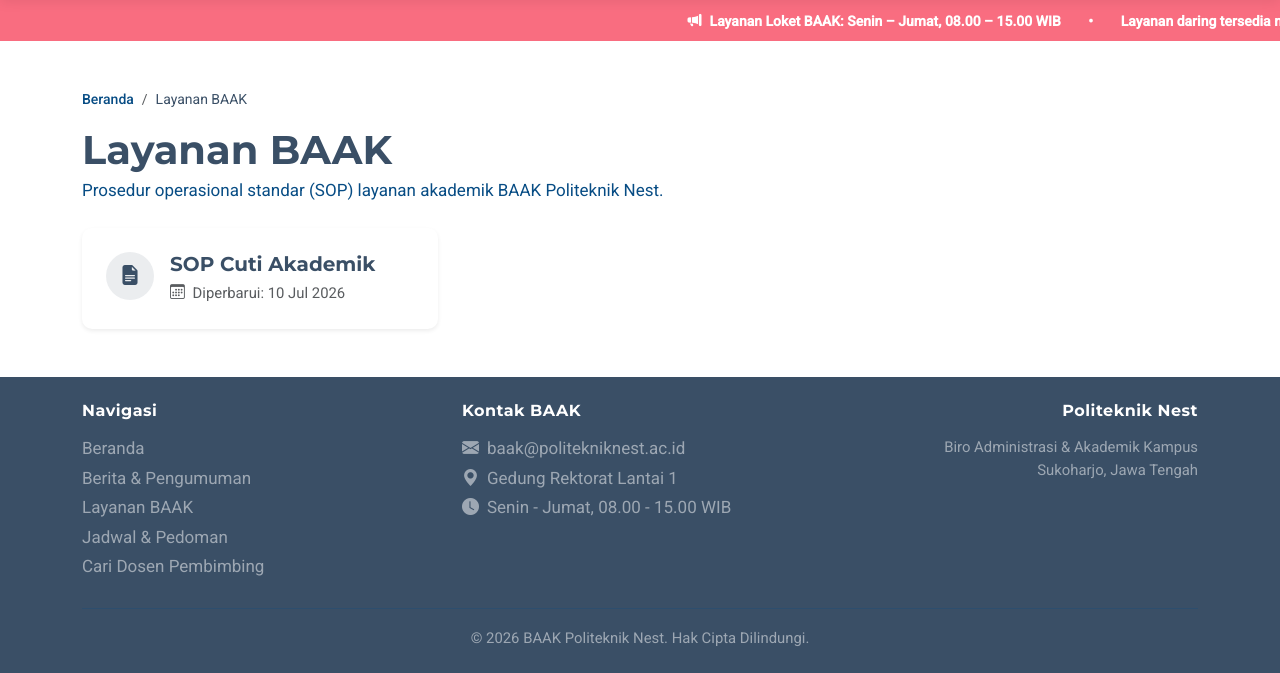
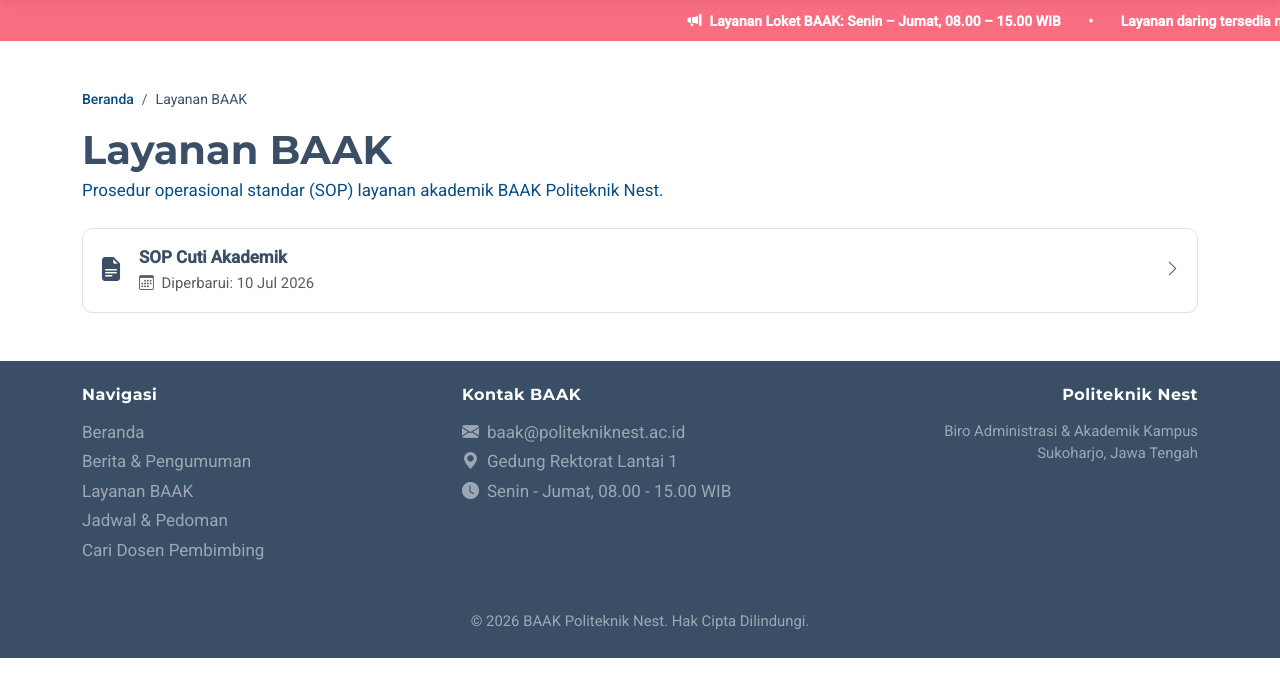
Before and after one commit to Bayu274/BAAK-PolNest, a PHP site: page /layanan in a window 1280 px wide. Shown: the part 83-756 px from the top of the page. Run offline with PHP 8.4, Linux system fonts and the light colour scheme; data comes from the database, SQL or seed files in the repository.

Commit message:
style: konsistensi visual halaman Layanan BAAK, detail Berita, dan detail Halaman/SOP dengan restrukturisasi gaya Gunadarma sebelumnya

```diff
--- a/views/frontend/news-detail.php
+++ b/views/frontend/news-detail.php
@@ -32,7 +32,9 @@
             </div>
 
             <hr class="mt-5 mb-4">
-            <a href="<?= BASE_URL ?>" class="btn btn-secondary"><i class="bi bi-arrow-left"></i> Kembali ke Beranda</a>
+            <div class="d-flex gap-2">
+            <a href="<?= BASE_URL ?>berita" class="btn btn-outline-primary"><i class="bi bi-arrow-left"></i> Kembali ke Berita</a>
+            <a href="<?= BASE_URL ?>" class="btn btn-link text-decoration-none">Beranda</a>
         </div>
     </div>
 </main>
--- a/views/frontend/page-detail.php
+++ b/views/frontend/page-detail.php
@@ -10,7 +10,7 @@
 
             <div class="card shadow-sm border-0">
                 <div class="card-body p-5">
-                    <h1 class="fw-bold mb-4 border-bottom border-2 border-primary pb-3">
+                    <h1 class="section-title-nest fw-bold mb-4"></h1>
                         <?= e($page['title'] ?: $page['page_identifier']) ?>
                     </h1>
 
--- a/views/frontend/pages-list.php
+++ b/views/frontend/pages-list.php
@@ -5,32 +5,24 @@
             <li class="breadcrumb-item active" aria-current="page">Layanan BAAK</li>
         </ol>
     </nav>
-
     <div class="mb-4">
         <h1 class="fw-bold mb-1">Layanan BAAK</h1>
         <p class="text-secondary mb-0">Prosedur operasional standar (SOP) layanan akademik BAAK Politeknik Nest.</p>
     </div>
 
     <?php if (!empty($pages)): ?>
-        <div class="row row-cols-1 row-cols-md-2 row-cols-lg-3 g-4">
+        <div class="list-group">
             <?php foreach ($pages as $page): ?>
-                <div class="col">
-                    <a href="<?= BASE_URL ?>halaman/<?= e($page['page_identifier']) ?>" class="text-decoration-none">
-                        <div class="card h-100 shadow-sm border-0">
-                            <div class="card-body d-flex align-items-start p-4">
-                                <div class="bg-primary bg-opacity-10 text-primary rounded-circle d-flex align-items-center justify-content-center me-3" style="width: 48px; height: 48px; flex-shrink: 0;">
-                                    <i class="bi bi-file-earmark-text-fill fs-5"></i>
-                                </div>
-                                <div>
-                                    <h5 class="fw-bold text-dark mb-1"><?= e($page['title'] ?: $page['page_identifier']) ?></h5>
-                                    <small class="text-muted">
-                                        <i class="bi bi-calendar3 me-1"></i> Diperbarui: <?= date('d M Y', strtotime($page['last_updated'])) ?>
-                                    </small>
-                                </div>
-                            </div>
-                        </div>
-                    </a>
-                </div>
+                <a href="<?= BASE_URL ?>halaman/<?= e($page['page_identifier']) ?>" class="list-group-item list-group-item-action d-flex align-items-center gap-3 py-3">
+                    <i class="bi bi-file-earmark-text-fill text-primary fs-4"></i>
+                    <div class="flex-grow-1">
+                        <div class="fw-semibold text-dark"><?= e($page['title'] ?: $page['page_identifier']) ?></div>
+                        <small class="text-muted">
+                            <i class="bi bi-calendar3 me-1"></i> Diperbarui: <?= date('d M Y', strtotime($page['last_updated'])) ?>
+                        </small>
+                    </div>
+                    <i class="bi bi-chevron-right text-muted"></i>
+                </a>
             <?php endforeach; ?>
         </div>
     <?php else: ?>
```
